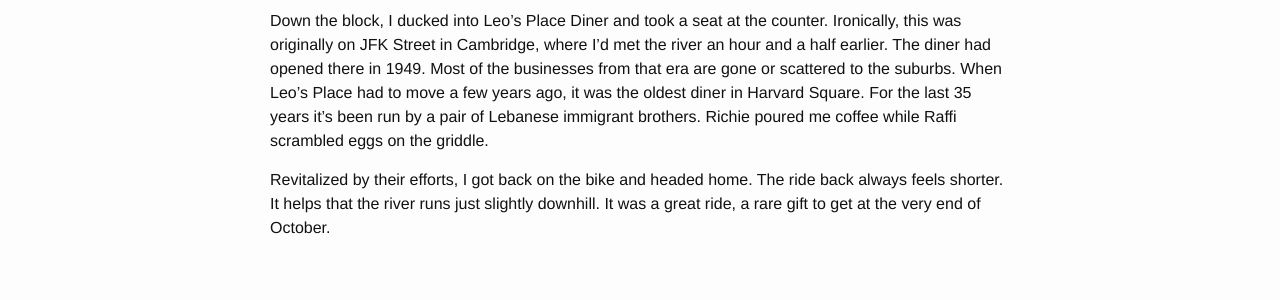
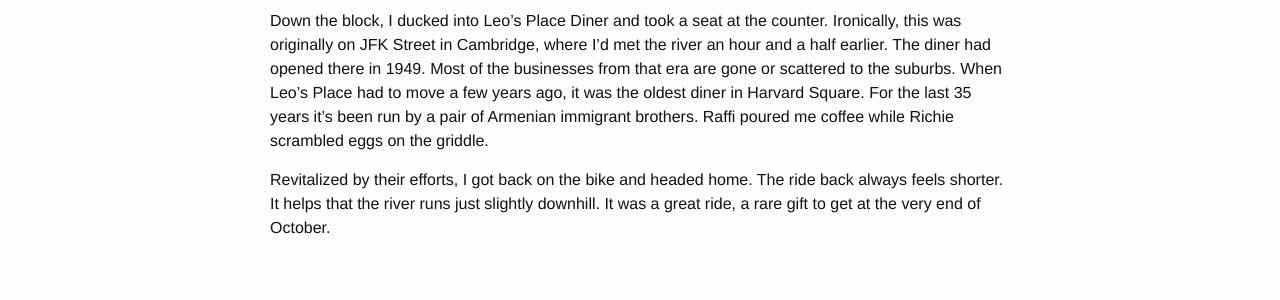
Before and after one commit to maninruins/maninruins.github.io, a Jekyll site: the page built from _posts/2017-10-28-up-the-charles-river-greenway-to-waltham.md, in a window 1280 px wide. Shown: the part 1019-1319 px from the top of the page. Built offline with Jekyll 4.4.1, drawn with Linux system fonts in a browser that asks for light colours.

Commit message:
Adding 10/29 post and editing errors in 10/28

```diff
--- a/_posts/2017-10-28-up-the-charles-river-greenway-to-waltham.md
+++ b/_posts/2017-10-28-up-the-charles-river-greenway-to-waltham.md
@@ -17,6 +17,6 @@ The path forks at about this point. For a while, the branch on the south side of
 
 I ended up in Waltham Common, now 10 miles out from home. While Watertown can feel like an extension of Cambridge, Waltham is different, harder-edged and a little more vacant. It was hard to find a bike rack on the sidewalk, but I was ready for a break and some coffee, so I reluctantly locked up at an inverted U in front of an unoccupied storefront on the corner of the common. There were no other bikes and I definitely wasn’t entirely comfortable leaving it there.
 
-Down the block, I ducked into Leo’s Place Diner and took a seat at the counter. Ironically, this was originally on JFK Street in Cambridge, where I’d met the river an hour and a half earlier. The diner had opened there in 1949. Most of the businesses from that era are gone or scattered to the suburbs. When Leo’s Place had to move a few years ago, it was the oldest diner in Harvard Square. For the last 35 years it’s been run by a pair of Lebanese immigrant brothers. Richie poured me coffee while Raffi scrambled eggs on the griddle.
+Down the block, I ducked into Leo’s Place Diner and took a seat at the counter. Ironically, this was originally on JFK Street in Cambridge, where I’d met the river an hour and a half earlier. The diner had opened there in 1949. Most of the businesses from that era are gone or scattered to the suburbs. When Leo’s Place had to move a few years ago, it was the oldest diner in Harvard Square. For the last 35 years it’s been run by a pair of Armenian immigrant brothers. Raffi poured me coffee while Richie scrambled eggs on the griddle.
 
 Revitalized by their efforts, I got back on the bike and headed home. The ride back always feels shorter. It helps that the river runs just slightly downhill. It was a great ride, a rare gift to get at the very end of October.
```
Also changed, not shown: _posts/2017-10-29-how-to-flip-your-10000th-pancake.md (added, +9 -0 lines).
